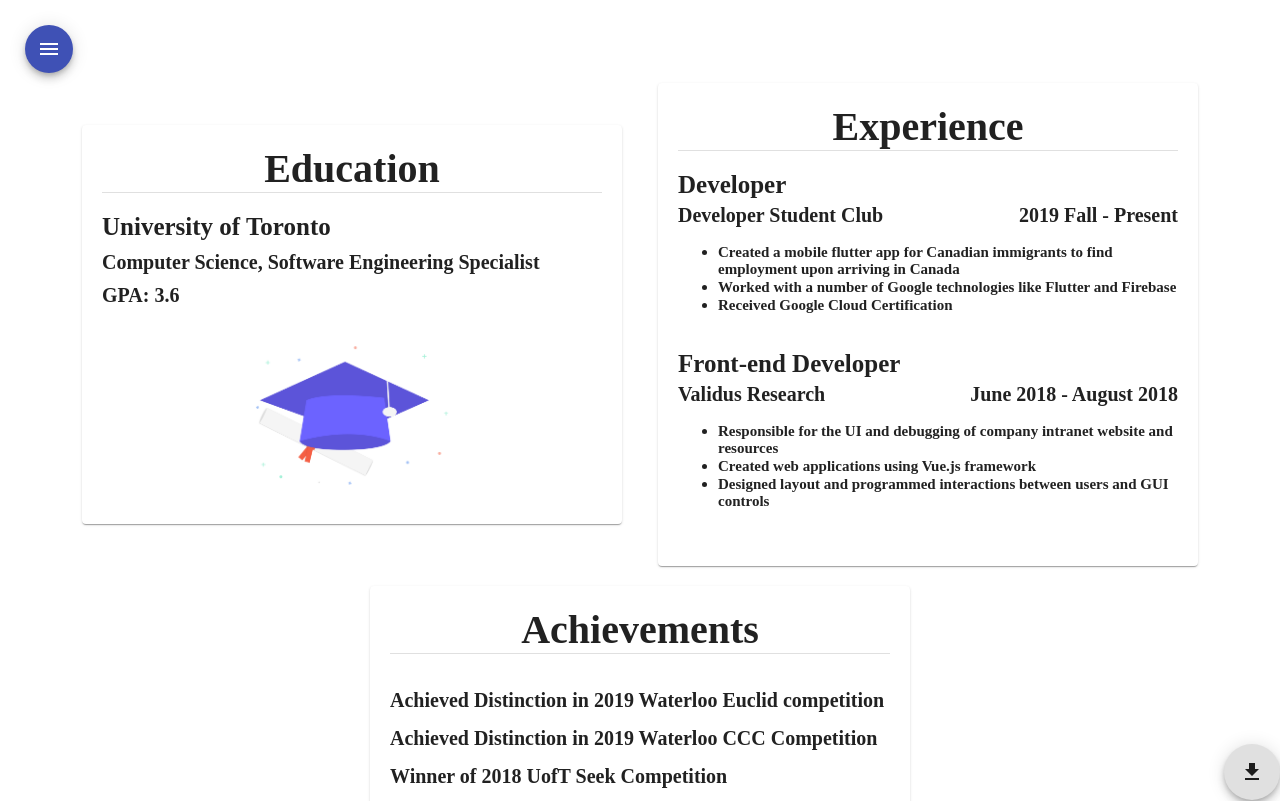
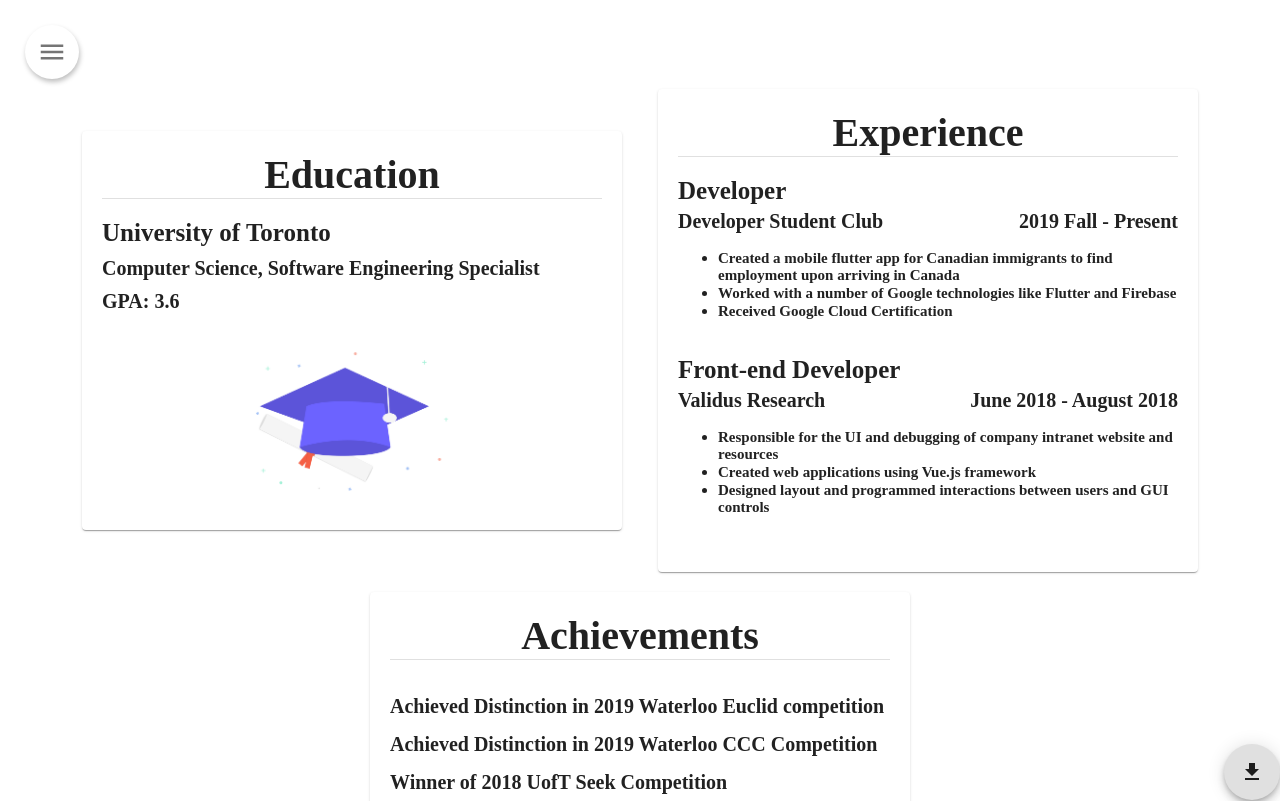
Before and after one commit to skeshavaa/my-portfolio, a React (Create React App) app in the folder client/: page /resume in a window 1280 px wide. Shown: the top 801 px of the page. Built offline with nearby package versions, Linux system fonts and the light colour scheme.

Commit message:
fixed icon button

```diff
--- a/client/src/components/layout.js
+++ b/client/src/components/layout.js
@@ -1,11 +1,12 @@
 import React, { useState } from 'react'
 import theme from '../styles/theme'
 import MenuIcon from '@material-ui/icons/Menu'
-import { Fab, Drawer, MuiThemeProvider } from '@material-ui/core'
+import { Fab, Drawer, MuiThemeProvider, IconButton, Menu } from '@material-ui/core'
+import { withStyles } from '@material-ui/core/styles';
 import DrawerContent from './drawerContent'
 import styled from 'styled-components'
 
-const Layout = () => {
+const Layout = (props) => {
     const [Handler, setHandler] = useState(false)
 
     const handler = (e) => {
@@ -13,14 +14,15 @@ const Layout = () => {
         setHandler(!Handler);
     };
 
+
     return (
         <Sticky>
             <Wrapper>
-                <MuiThemeProvider theme={theme}>
-                    <Fab size="medium" onClick={handler} className="floating" color="primary">
+                <ButtonWrapper>
+                    <IconButton classes={{root: 'roott'}} onClick={handler}>
                         <MenuIcon />
-                    </Fab>
-                </MuiThemeProvider>
+                    </IconButton>
+                </ButtonWrapper>
             </Wrapper>
             <Drawer open={Handler} onClose={handler}>
                 <DrawerContent />
@@ -30,6 +32,8 @@ const Layout = () => {
 }
 
 export default Layout
+
+
 
 const Wrapper = styled.div`
     padding-left: 25px;
@@ -45,3 +49,9 @@ const Sticky = styled.div`
     position:-webkit-sticky;
     top: 0;
 `
+
+const ButtonWrapper = styled.div`
+    width: 54px;
+    border-radius: 50%;
+    box-shadow: 1px 3px 5px #bfbfbf;
+`
--- a/client/src/pages/resume.js
+++ b/client/src/pages/resume.js
@@ -29,7 +29,6 @@ const Resume = () => {
                     <GetAppIcon />
                 </Fab>
             </ButtonWrapper>
-            <Wrapper></Wrapper>
         </Wrapper>
     )
 }
--- a/client/src/styles/general.css
+++ b/client/src/styles/general.css
@@ -23,10 +23,14 @@ html, body, head, p, h1, h2{
     width: 80%;
 }
 
-.MuiFab-root{
-    background-color: red;
+.MuiSvgIcon-root{
+    height: 200px;
 }
 
+.roott svg{
+    width: 30px;
+    height: 30px;
+}
 
 @import url('https://fonts.googleapis.com/css2?family=Abel&display=swap');
 @import url('https://fonts.googleapis.com/css2?family=Inconsolata:wght@300&display=swap');
```
